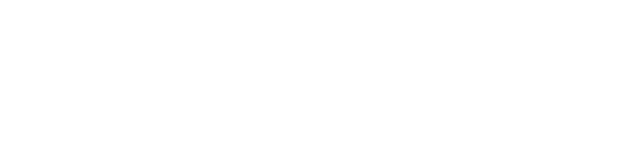
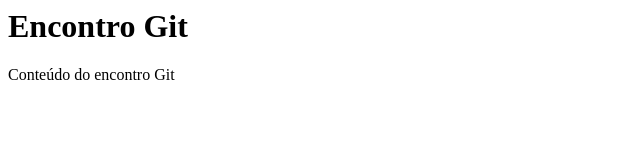
Before and after one commit to dersonp2/encontro-git, a plain HTML site: page index.html in a window 1280 px wide. Shown: the whole page, without its empty margins (0-640 px from the left). Drawn offline with Linux system fonts and the light colour scheme.

Commit message:
add cabeçalho

```diff
--- a/index.html
+++ b/index.html
@@ -5,6 +5,8 @@
 
 <body>
 
+    <h1>Encontro Git</h1>
+    <p>Conteúdo do encontro Git</p>
 </body>
 
 </html>
```
